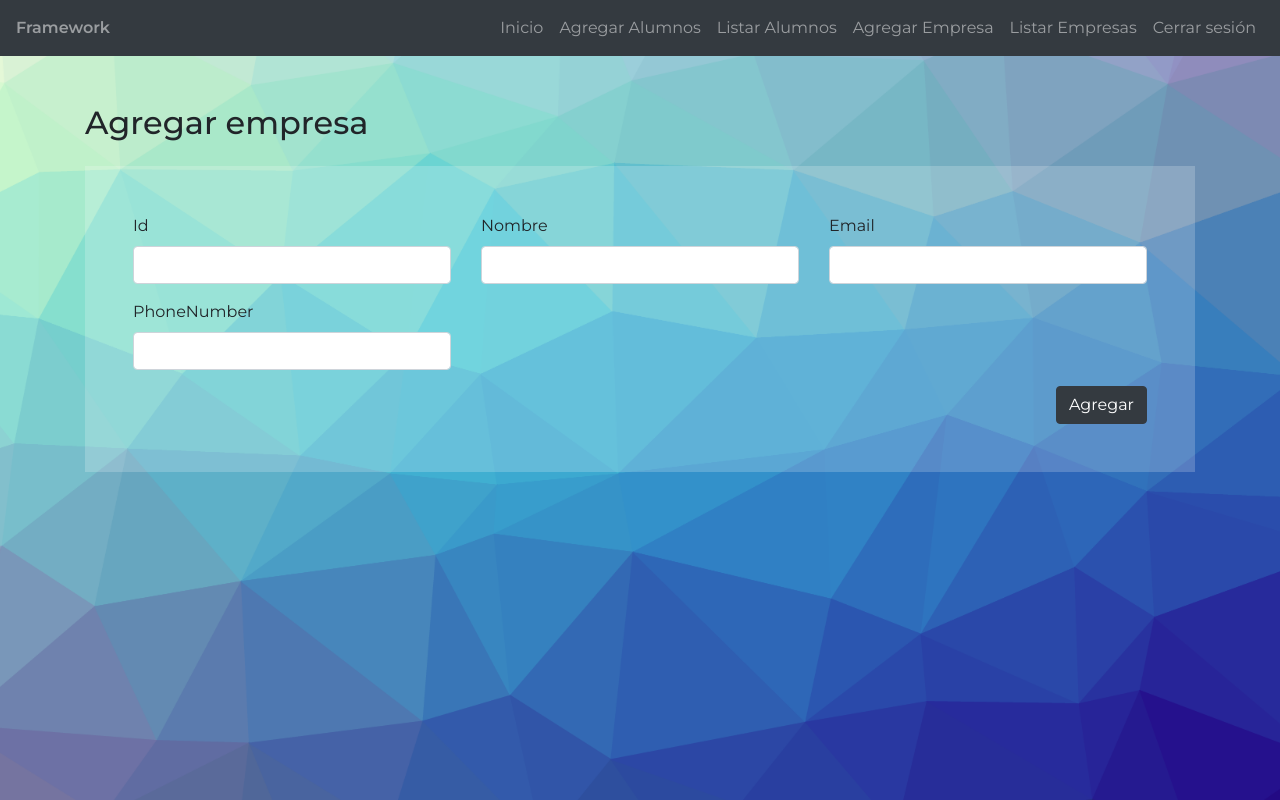
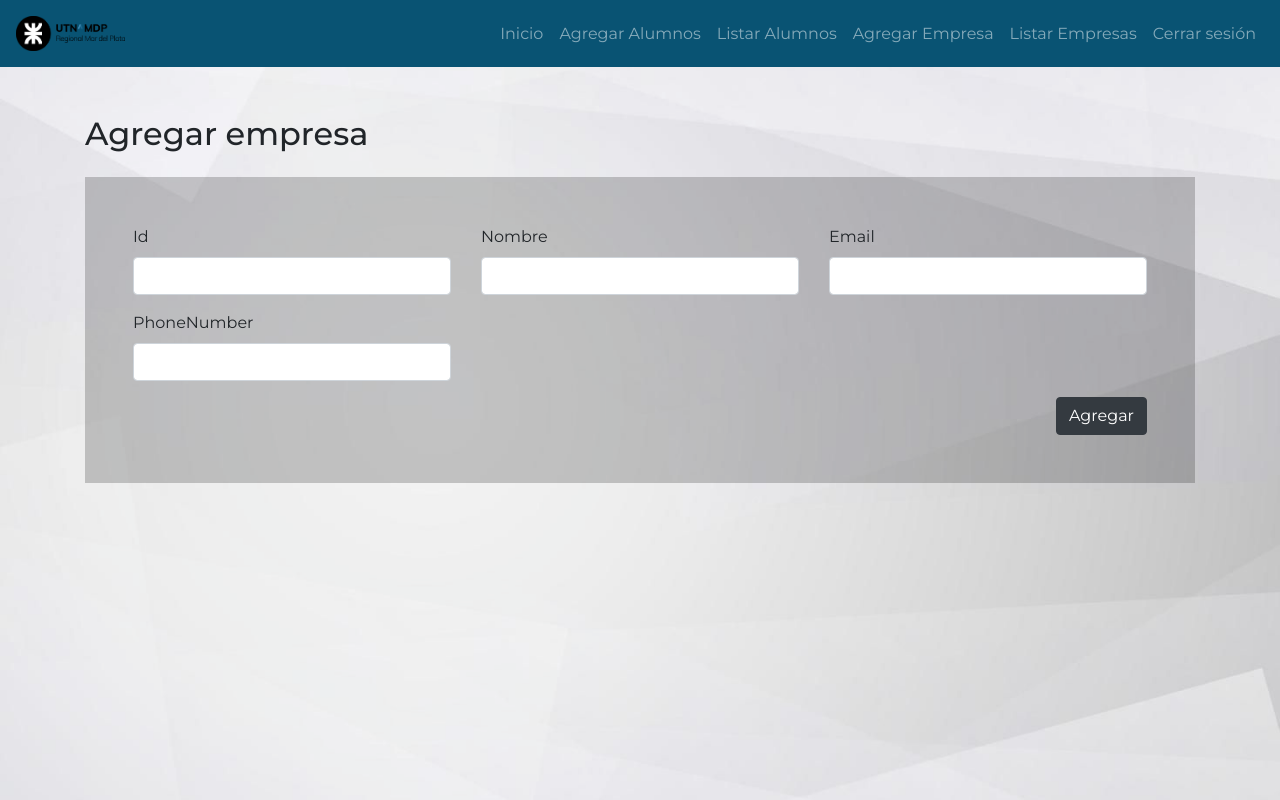
Before and after one commit to manu3210/TPLaboratorioIV, a PHP site: template Views/company-add.php in a window 1280 px wide. Run offline with PHP 8.4, Linux system fonts and the light colour scheme; the template is opened without the code that fills it, so the values that code supplies are empty; some libraries are stand-ins or nearby versions.

Commit message:
Front-End modified

```diff
--- a/Controllers/UserController.php
+++ b/Controllers/UserController.php
@@ -87,6 +87,7 @@
             $user->setEmail($email);
             $user->setBirthDate($birthdate);
             $user->setIsActive(1);
+            $user->setPassword("1234");
 
             $this->userDAO->Add($user);
 
--- a/Views/company-add.php
+++ b/Views/company-add.php
@@ -5,7 +5,7 @@
      <section id="listado" class="mb-5">
           <div class="container">
                <h2 class="mb-4">Agregar empresa</h2>
-               <form action="<?php echo FRONT_ROOT ?>Company/Add" method="post" class="bg-light-alpha p-5">
+               <form action="<?php echo FRONT_ROOT ?>Company/Add" method="post" class="bg-dark-alpha p-5">
                     <div class="row">
                          <div class="col-lg-4">
                               <div class="form-group">
--- a/Views/company-edit.php
+++ b/Views/company-edit.php
@@ -12,7 +12,7 @@
      <section id="listado" class="mb-5">
           <div class="container">
                <h2 class="mb-4">Editar <?php echo $company->getName(); ?></h2>
-               <form action="<?php echo FRONT_ROOT ?>Company/Edit" method="post" class="bg-light-alpha p-5">
+               <form action="<?php echo FRONT_ROOT ?>Company/Edit" method="post" class="bg-dark-alpha p-5">
                     <div class="row">
                          <div class="col-lg-4">
                               <div class="form-group">
--- a/Views/css/estilos.css
+++ b/Views/css/styles.css
@@ -5,11 +5,15 @@ html, body {
 }
 body {
      font-family: 'Montserrat', sans-serif;
-     background: url(../img/bg.png) no-repeat center center fixed;
+     background: url(../img/bgGrey.png) no-repeat center center fixed;
      -webkit-background-size: cover;
         -moz-background-size: cover;
           -o-background-size: cover;
              background-size: cover;
+}
+
+nav {
+    background-color: #095373;
 }
 
 .height-100 {
--- a/Views/header.php
+++ b/Views/header.php
@@ -7,7 +7,7 @@
 
      <!-- Bootstrap CSS -->
      <link rel="stylesheet" type="text/css" href="<?php echo CSS_PATH ?>bootstrap.min.css">
-     <link rel="stylesheet" type="text/css" href="<?php echo CSS_PATH ?>estilos.css">
+     <link rel="stylesheet" type="text/css" href="<?php echo CSS_PATH ?>styles.css">
 
      <script src="https://kit.fontawesome.com/487b38e67d.js" crossorigin="anonymous"></script>
      <title>Framework Example</title>
--- a/Views/nav-user.php
+++ b/Views/nav-user.php
@@ -1,6 +1,6 @@
-<nav class="navbar navbar-expand-lg  navbar-dark bg-dark">
+<nav class="navbar navbar-expand-lg  navbar-dark">
      <span class="navbar-text">
-          <strong>Framework</strong>
+     <img src="<?php echo FRONT_ROOT ?>Views/img/iso-utn-black.png" height="35px" alt="logo">
      </span>
      <ul class="navbar-nav ml-auto">
           <li class="nav-item">
--- a/Views/nav.php
+++ b/Views/nav.php
@@ -1,6 +1,6 @@
-<nav class="navbar navbar-expand-lg  navbar-dark bg-dark">
+<nav class="navbar navbar-expand-lg navbar-dark">
      <span class="navbar-text">
-          <strong>Framework</strong>
+          <img src="<?php echo FRONT_ROOT ?>Views/img/iso-utn-black.png" height="35px" alt="logo">
      </span>
      <ul class="navbar-nav ml-auto">
           <li class="nav-item">
--- a/Views/student-add.php
+++ b/Views/student-add.php
@@ -5,7 +5,7 @@
      <section id="listado" class="mb-5">
           <div class="container">
                <h2 class="mb-4">Agregar alumno</h2>
-               <form action="<?php echo FRONT_ROOT ?>User/Add" method="post" class="bg-light-alpha p-5">
+               <form action="<?php echo FRONT_ROOT ?>User/Add" method="post" class="bg-dark-alpha p-5">
                     <div class="row">
                          <div class="col-lg-4">
                               <div class="form-group">
--- a/Views/student-list.php
+++ b/Views/student-list.php
@@ -5,7 +5,7 @@
      <section id="listado" class="mb-5">
           <div class="container">
                <h2 class="mb-4">Listado de Usuarios</h2>
-               <table class="table bg-light-alpha">
+               <table class="table bg-dark-alpha">
                     <thead>
                          <th>Legajo</th>
                          <th>Apellido</th>
--- a/Views/user-home.php
+++ b/Views/user-home.php
@@ -15,7 +15,7 @@
     <div class="container mt-5">
         <div class="row justify-content-center" style=" height:50rem; ">
             <div class="col-sm-16">
-                <div class="card" style="width: 30rem;">
+                <div class="card border border-primary border-3" style="width: 30rem;">
                     <img src="https://i.pinimg.com/originals/d9/7b/bb/d97bbb08017ac2309307f0822e63d082.jpg" class="card-img-top w-25 rounded mx-auto d-block" alt="avatar">
                     <div class="card-body">
                         <h5 class="card-title"><?php echo $user->getFirstName(); ?></h5>
```
Also changed, not shown: Views/company-list.php (+4 -3 lines), Data/users.json, Views/img/bgGrey.png (added), Views/img/iso-utn-black.png (added).
